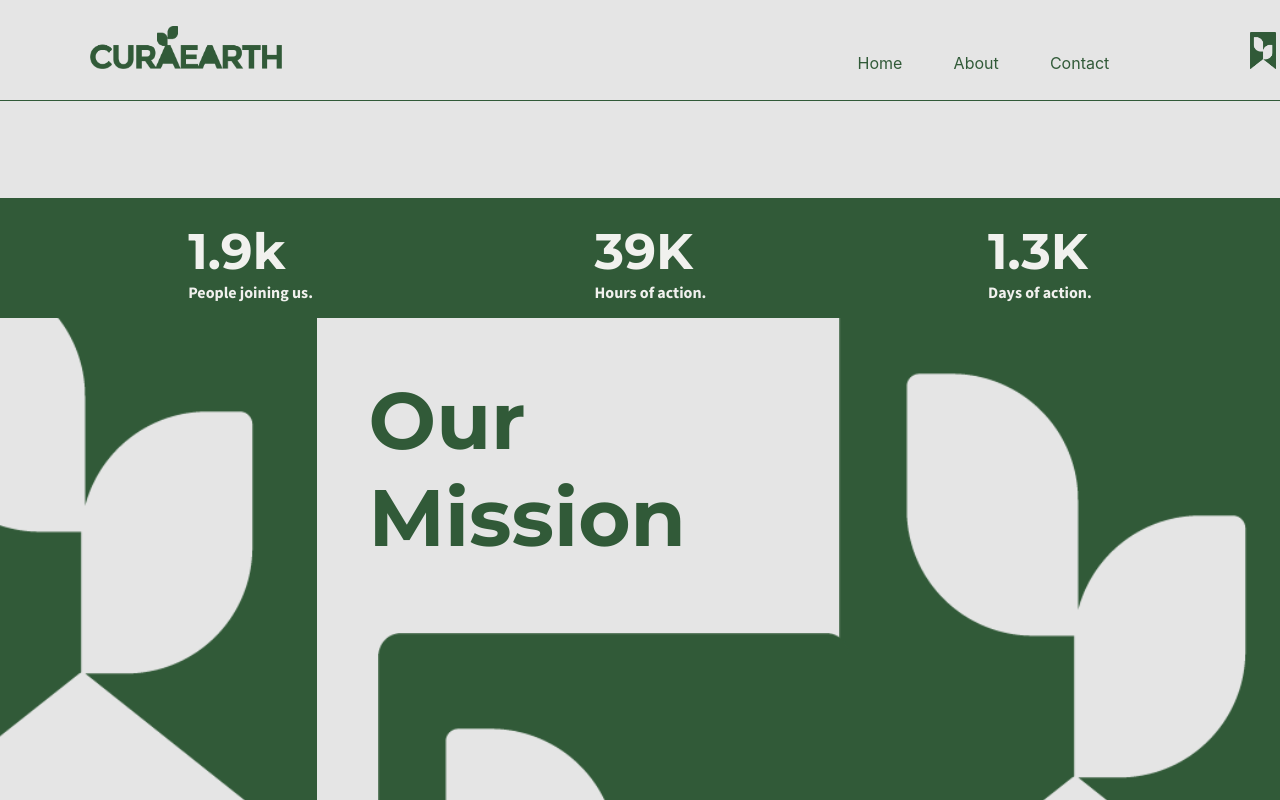
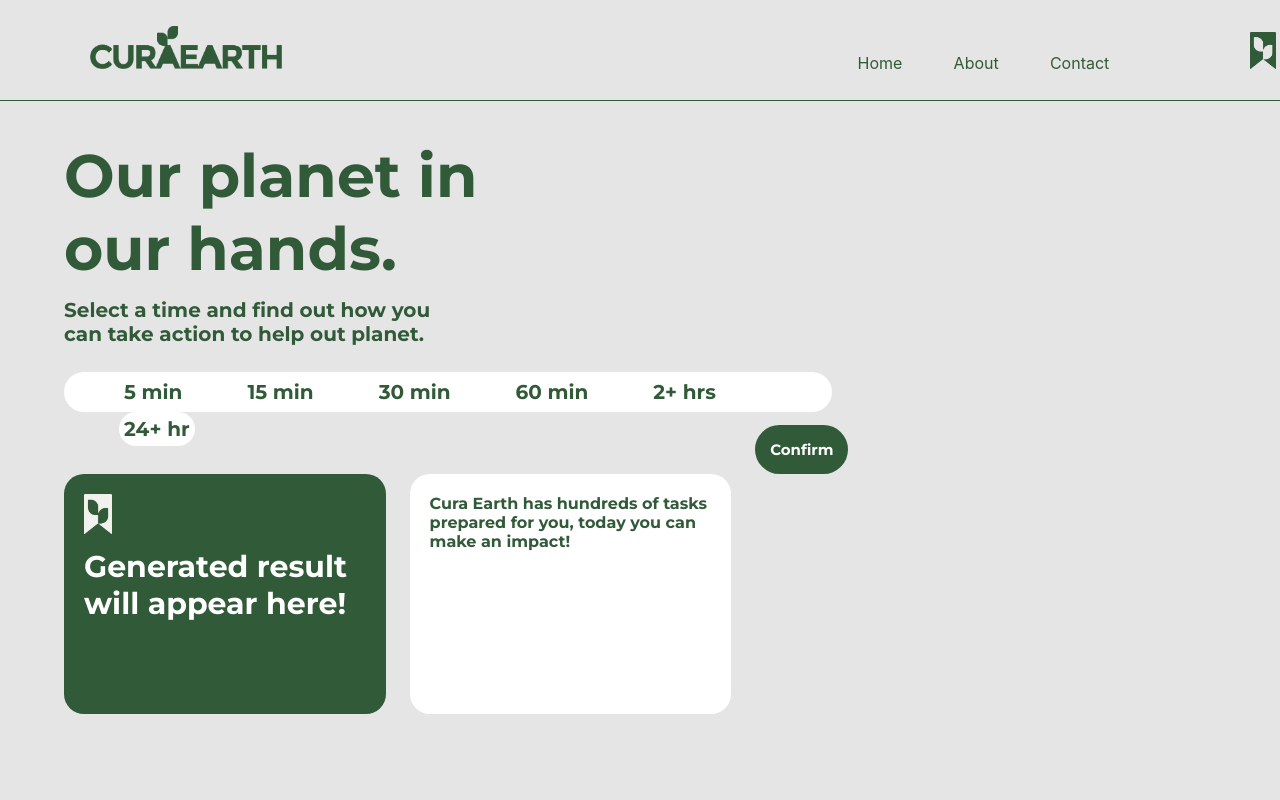
Before and after one commit to lisazhao30/CuraEarth, a React (Create React App) app: page / in a window 1280 px wide. Shown: the top 800 px of the page. Built offline with nearby package versions, Linux system fonts and the light colour scheme.

Commit message:
adding the homepage

```diff
--- a/src/App.js
+++ b/src/App.js
@@ -2,11 +2,13 @@
 import About from './pages/about';
 import Navbar from './components/Navbar/Navbar';
 import Contact from './components/Contact/Contact';
+import Beginning from './components/Beginning/Beginning';
 
 function App() {
   return (
     <div className="App">
         <Navbar></Navbar>
+        <Beginning></Beginning>
         <About></About>
         <Contact></Contact>
     </div>
--- /dev/null
+++ b/src/components/Beginning/Beginning.css
@@ -0,0 +1,111 @@
+#beginning-container {
+    position:relative;
+    width: 100%;
+    height: 800px;
+    color: #315A38;
+    font-family: 'Montserrat';
+}
+
+#home-text {
+    font-size: 60px;
+    width: 35%;
+    margin-top: 3%;
+    margin-left: 5%;
+}
+
+#subtext{
+    margin-left: 5%;
+    width: 30%;
+    font-size: 20px;
+    margin-top: 1%;
+}
+
+.button-box {
+    position: relative;
+    height:40px;
+    width: 60%;
+    background-color: white;
+    margin-left: 5%;
+    margin-top: 2%;
+    border-radius: 20px;
+}
+
+.time-btn {
+    color:#315A38;
+    background-color: white;
+
+}
+
+.time-btn:hover {
+    background-color:#315A38;
+    color: white;
+}
+
+#confirm-btn {
+    position: relative;
+    margin-left: 5%;
+    left: 54%;
+    margin-top: 1%;
+    color: white;
+    background-color:#315A38;
+    font-size: 15px;
+    padding: 15px;
+    border-radius: 30px;
+
+}
+.btn {
+    font-size: 20px;
+    font-family: 'Montserrat';
+    border-radius: 20px;
+    margin-left:55px;
+    margin-top: 3px;
+    padding: 5px;
+    border: none;
+}
+
+#home-box1 {
+    background-color: #315A38;
+    color: white;
+    margin-left: 5%;
+}
+
+#home-box2 {
+    left: 30%;
+    background-color: white;
+    margin-left: 2%;
+}
+
+.home-box {
+    position: absolute;
+    width: 22%;
+    height: 25%;
+
+    border-radius: 20px;
+    padding: 20px;
+}
+
+#box-logo2{
+    width: 10%;
+}
+
+.inner-box-text{
+    position: relative;
+}
+
+#task-title{
+    font-size: 30px;
+    margin-top: 10px;
+}
+
+#task-time{
+    margin-top: 10px;
+}
+
+.hide {
+    display: none;
+}
+
+.clicked {
+    background-color:#315A38;
+    color: white;
+}
--- /dev/null
+++ b/src/components/Beginning/Beginning.js
@@ -0,0 +1,132 @@
+import React from "react"
+import "./Beginning.css"
+import logo2 from "./images/logo2.png"
+
+const Beginning = () => {
+
+    function reset () {
+        const buttons = document.getElementsByClassName("time-btn")
+        for (let i = 0; i < buttons.length; i++){
+            buttons[i].classList.remove("clicked")
+        }
+
+    }
+    function five () {
+        reset()
+        const button = document.getElementById("5min")
+        button.classList.add("clicked")
+    }
+
+    function fifteen () {
+        reset()
+        const button = document.getElementById("15min")
+        button.classList.add("clicked")
+    }
+
+    function thirty () {
+        reset()
+        const button = document.getElementById("30min")
+        button.classList.add("clicked")
+    }
+
+    function hour () {
+        reset()
+        const button = document.getElementById("60min")
+        button.classList.add("clicked")
+    }
+
+    function twoHour () {
+        reset()
+        const button = document.getElementById("2hr")
+        button.classList.add("clicked")
+    }
+
+    function day () {
+        reset()
+        const button = document.getElementById("24hr")
+        button.classList.add("clicked")
+    }
+    function confirmClicked () {
+
+        const clickedBtn = document.getElementsByClassName("clicked")[0]
+        if (clickedBtn.id === "5min"){
+            document.getElementById("task-title").innerHTML = "Turn off all unnecessary lights."
+            document.getElementById("task-time").classList.remove('hide')
+            document.getElementById("task-time").innerHTML = "Time: 5 min"
+            document.getElementById("home-box2").innerHTML = "Turning off lights helps save energy. It can help reduce carbon emmisson since most lights are powered by fossil fuels. Turning off the lights is a super simple way to help reduce your carbon footprint!"
+        }
+        else if (clickedBtn.id === "15min"){
+            document.getElementById("task-title").innerHTML = "Pick up some neighbourhood trash."
+            document.getElementById("task-time").classList.remove('hide')
+            document.getElementById("task-time").innerHTML = "Time: 15 min"
+            document.getElementById("home-box2").innerHTML = "Litter is an eyesore! Pick up some litter to beautify your neighbourhood. PLus, litter can be harmful to the animals in your area that may stumble upon it. If the litter gets into waterways, chances are that it'll harm aquatic ecosystems as well."
+        }
+        else if (clickedBtn.id === "30min"){
+            document.getElementById("task-title").innerHTML = "Try some planet friendly recipes."
+            document.getElementById("task-time").classList.remove('hide')
+            document.getElementById("task-time").innerHTML = "Time: 30 min"
+            document.getElementById("home-box2").innerHTML = "Improve your cooking skills while finding recipes that are more planet friendly. Try to include options that don't produce a large carbon emmission. Try to use local ingredients, in-season produce, and vegetarian options!"
+        }
+        else if (clickedBtn.id === "60min"){
+            document.getElementById("task-title").innerHTML = "Engage in local and political climate advocacy"
+            document.getElementById("task-time").classList.remove('hide')
+            document.getElementById("task-time").innerHTML = "Time: 60 min"
+            document.getElementById("home-box2").innerHTML = "Be aware of the climate situation around you. Send emails to the local government and your MPs to encourage climate advocacy. You can start the change!"
+        }
+        else if (clickedBtn.id === "2hr"){
+            document.getElementById("task-title").innerHTML = "Shop second-hand."
+            document.getElementById("task-time").classList.remove('hide')
+            document.getElementById("task-time").innerHTML = "Time: 2 hrs"
+            document.getElementById("home-box2").innerHTML = "Thrifting can be fun way to get unique one-of-a-kind clothingn while lowering your carbon footprint. North Americans send 10 million tonnes of clothing to the landfill every year. Participate in slow fashion!"
+        }
+        else if (clickedBtn.id === "24hr"){
+            document.getElementById("task-title").innerHTML = "Get composting"
+            document.getElementById("task-time").classList.remove('hide')
+            document.getElementById("task-time").innerHTML = "Time: 24 hrs"
+            document.getElementById("home-box2").innerHTML = "Get familiar with the composting in your neighbourhood. Search how to get a green bin in your community and the compost pickup days. Composting means we can avoid food going to the landfill and our food scraps will be able to decompose."
+        }
+
+    }
+    return (
+        <div id = "beginning-container">
+            <div id = "home-text">Our planet in our hands.</div>
+            <div id = "subtext">Select a time and find out how you can take action to help out planet.</div>
+            <div className = "button-box">
+                <button onClick = {five} id = "5min" className = "time-btn btn">5 min</button>
+                <button onClick = {fifteen} id = "15min" className = "time-btn btn">15 min</button>
+                <button onClick = {thirty}id = "30min" className = "time-btn btn">30 min</button>
+                <button onClick = {hour} id = "60min" className = "time-btn btn">60 min</button>
+                <button onClick = {twoHour} id = "2hr" className = "time-btn btn">2+ hrs</button>
+                <button onClick = {day} id = "24hr" className = "time-btn btn">24+ hr</button>
+            </div>
+            <button id = "confirm-btn" className = "btn" onClick = {confirmClicked}>Confirm</button>
+            <div id = "home-box1" className = "home-box">
+                <img id = "box-logo2" src = {logo2}></img>
+                <div className = "inner-box-text">
+                    <div id = "task-title">
+                        Generated result will appear here!
+                    </div>
+                    <div id = "task-time" className = "hide">
+                        Time: 45 min
+                    </div>
+                </div>
+
+            </div>
+            <div id = "home-box2" className = "home-box">
+                Cura Earth has hundreds of tasks prepared for you, today you can make an impact!
+            </div>
+        </div>
+    )
+}
+
+export default Beginning
+
+/*
+        <input type="radio" value="5 min" name="time" /> 5 min;
+        <input type="radio" value="15 min" name="time" /> 15 min;
+        <input type="radio" value="30 min" name="time" /> 30 min;
+        <input type="radio" value="60 min" name="time" /> 60 min;
+        <input type="radio" value="2+ hrs" name="time" /> 2+ hrs;
+        <input type="radio" value="24+ hr" name="time" /> 24+ hr;
+        <input type = "submit" value = "submit" id = 'submitButt'/> Submit;
+*/
--- a/src/components/Contact/Contact.js
+++ b/src/components/Contact/Contact.js
@@ -1,6 +1,5 @@
 import React from "react"
 import "./Contact.css"
-import curaearth from "./images/curaearth.png"
 import logo from "./images/logo.png"
 import email from "./images/email.svg"
 import subject from "./images/subject.svg"
```
Also changed, not shown: src/components/Beginning/images/logo2.png (added).
